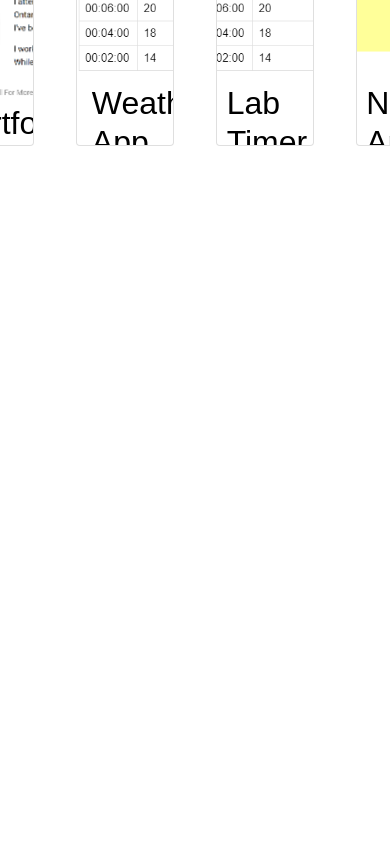
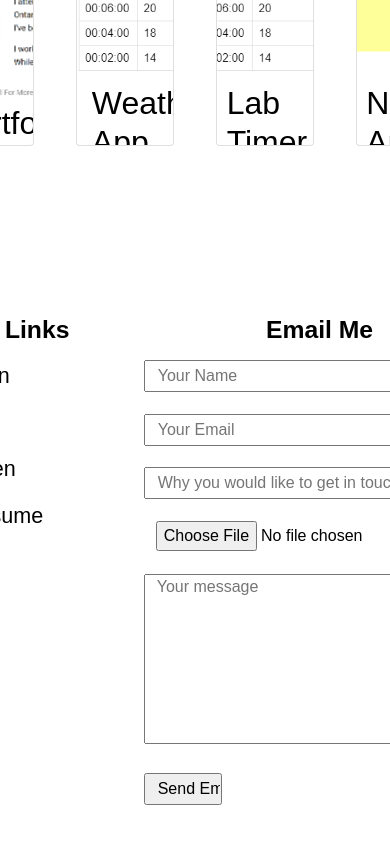
Before and after one commit to Ben-Langlois/Portfolio, a React (Create React App) app in the folder portfolio/: page / in a window 390 px wide. Shown: the part 1096-1940 px from the top of the page. Before the commit the page ends 1369 px from the top, so only its background shows below. Built offline with nearby package versions, Linux system fonts and the light colour scheme; a web font is replaced by a local one.

Commit message:
have the contact seciton populated just need to make email form and email copy button functional

```diff
--- a/portfolio/src/App.js
+++ b/portfolio/src/App.js
@@ -135,8 +135,8 @@ const Header = () => {
       <div className="nav-links">
         <ul>
           <li><a className="link" href="#top">About</a></li>
-          <li><a className="link" href="#filters">Projects</a></li>
-          <li><a className="link" href="#contact-container">Contact</a></li>
+          <li><a className="link" href="#project-section">Projects</a></li>
+          <li><a className="link" href="#contact">Contact</a></li>
         </ul>
       </div>
     </header>
@@ -175,6 +175,7 @@ const Landing = () => {
       <div id='projects'>
         <Project/>
       </div>
+      <Contact />
     </div>
   )
 }
@@ -195,7 +196,6 @@ const Project = () => {
   const onFilterClick = (e) => {
     let type = e.target.textContent.toLowerCase();
 
-
     if(type == 'difficulty'){   // if difficulty was clicked
       setCards([...cards].sort((a, b) => (a.diff < b.diff) ? 1 : (a.diff > b.diff) ? -1 : 0));
       $('#difficulty').addClass('enabled');         // give active filter the ::before underline
@@ -209,7 +209,7 @@ const Project = () => {
 
   return (
     <>
-      <div class="section-header project-section" id='project-section'>
+      <div class="section-header" id='project-section'>
         <h1><b>Some of my Projects</b></h1>
         <div id='filters'>
           <h5 id='recent' class='link enabled' onClick={onFilterClick}>Recent</h5>
@@ -261,70 +261,30 @@ const Project = () => {
 /*Contact
   - has contact info, form, links to github linkedIn etc
 */
-class ContactMe extends React.Component {
-  constructor(props) {
-    super(props);
-    // Don't call this.setState() here!
-
-    this.toClipboard = this.toClipboard.bind(this);
-  }
-
-  // onHover() {
-
-  // }
-
-  toClipboard() {
-    navigator.clipboard.writeText('ben.langlois02@gmail.com');
-
-    // var tooltip = document.getElementById("myTooltip");
-    // tooltip.innerHTML = "Copied: " + copyText.value;
-  }
-
-  // outFunc() {
-  //   var tooltip = document.getElementById("myTooltip");
-  //   tooltip.innerHTML = "Copy to clipboard";
-  // }
-
-  render(){
-    return(
-      <div id='contact-container' class='tag'>
-        <div class='section-header'>
-          <h1><b>Some of my Links</b></h1>
-        </div>
-        <div class='socials-container'>
-          {/* Could add Instagram one later if i make a photography IG*/}
-          <a href='https://www.linkedin.com/in/benjaminlanglois/'>
-            <div class='social-link-container--left linkedIn'>
-              <span class='social-link'>
-                <svg class='icon' xmlns="http://www.w3.org/2000/svg" version="1.1" viewBox="0 0 50 50">
-                  <path d={linkedin} fill="#ffffff"></path>
-                </svg>
-                LinkedIn
-              </span>
-            </div>
-          </a>
-          <a href='https://github.com/Ben-Langlois'>
-            <div class='social-link-container github'>
-              <span class='social-link'>
-                <svg class="icon" version="1.1" xmlns="http://www.w3.org/2000/svg" viewBox="0 0 50 50">
-                  <path d="M24.999,2.48c-12.75,0-23.087,10.338-23.087,23.09c0,10.199,6.613,18.854,15.791,21.907 c1.154,0.211,1.518-0.474,1.518-1.084c0-0.547,0.011-2.082,0-4.01c-6.422,1.398-7.753-3.038-7.753-3.038 c-1.048-2.671-2.562-3.377-2.562-3.377c-2.095-1.433,0.158-1.407,0.158-1.407c2.317,0.163,3.538,2.383,3.538,2.383 c2.059,3.522,5.403,2.505,6.717,1.916c0.21-1.491,0.808-2.51,1.468-3.087C15.66,35.188,10.27,33.211,10.27,24.361 c0-2.521,0.9-4.581,2.376-6.194c-0.239-0.584-1.031-2.932,0.226-6.112c0,0,1.939-0.62,6.349,2.369 c1.841-0.513,3.817-0.768,5.78-0.777c1.962,0.009,3.938,0.264,5.781,0.777c4.409-2.988,6.346-2.369,6.346-2.369 c1.258,3.18,0.466,5.528,0.229,6.112c1.478,1.613,2.373,3.673,2.373,6.194c0,8.872-5.397,10.823-10.543,11.392 c0.828,0.717,1.582,2.101,1.582,4.255c0,2.887,0,5.632,0,6.392c0,0.617,0.372,1.302,1.544,1.076 c9.167-3.059,15.776-11.708,15.776-21.905C48.089,12.818,37.75,2.48,24.999,2.48z" fill="#ffffff"></path>
-                </svg>
-                GitHub
-              </span>
-            </div>
-          </a>
-          <div class='social-link-container--right email' onClick={this.toClipboard}>
-            <span class='social-link'>
-              <svg class="icon" version="1.1" xmlns="http://www.w3.org/2000/svg" viewBox="0 0 24 24">
-                <path d="M0 3v18h24v-18h-24zm6.623 7.929l-4.623 5.712v-9.458l4.623 3.746zm-4.141-5.929h19.035l-9.517 7.713-9.518-7.713zm5.694 7.188l3.824 3.099 3.83-3.104 5.612 6.817h-18.779l5.513-6.812zm9.208-1.264l4.616-3.741v9.348l-4.616-5.607z" fill="#ffffff"></path>
-              </svg>
-              Email
-            </span>
-          </div>
-        </div>
+const Contact = () => {
+  return(
+    <div id='contact'>
+      <div id='links'>
+        <h2>My Links</h2>
+        <a href='https://www.linkedin.com/in/benjaminlanglois/'><h4 class='link'>LinkedIn</h4></a><br/>
+        <a href='https://github.com/Ben-Langlois'><h4 class='link'>Github</h4></a><br/>
+        <a href='https://codepen.io/your-work/'><h4 class='link'>Codepen</h4><br/></a>
+        <a href='https://docs.google.com/document/d/1bAq0VLqmZs8bxvqMgSMDWUI_VaFw25q8-ZHP8PEewIg/edit#heading=h.y7d3xdxnr44m'><h4 class='link'>My Resume</h4></a><br/>
+        <h4 class='link'>Email</h4>
       </div>
-    );
-  }
+      <div id='form'>
+        <h2>Email Me</h2>
+        <form>
+          <input type="text" id="name" name="name" placeholder="Your Name" required/>
+          <input type="text" id="email" name="email" placeholder="Your Email" required/>
+          <input type="text" id="subject" name="subject" placeholder="Why you would like to get in touch with me"/>
+          <input type="file" id="file" name="file" placeholder="Attachments"/>
+          <textarea type="text" id="message" name="fname" placeholder="Your message" rows="7" required></textarea>
+          <input type="button" id='submit' name='submit' value="Send Email"/>
+        </form>
+      </div>
+    </div>
+  )
 }
 
 // markup
@@ -333,9 +293,6 @@ class Portfolio extends React.Component {
     return(
       <>
         <Landing />
-        {/* <About />
-        <Projects />
-        <ContactMe /> */}
       </>
     )
   }
--- a/portfolio/src/styles/styles.scss
+++ b/portfolio/src/styles/styles.scss
@@ -79,7 +79,8 @@ html, body {
         height: 15vh;
         position: fixed;
         width: 100%;
-        transition: all 0.4s ;
+        transition: all 0.4s;
+        z-index: 2;
 
         /* NavBar */
         .nav-links{
@@ -129,7 +130,7 @@ html, body {
     #projects{
         grid-area: projects;
         width: clamp(600px, 60vw, 1100px);
-        margin: 15vh 0;
+        margin: 15vh 0 10vh 0;
 
         #project-section{
             h1{
@@ -176,7 +177,7 @@ html, body {
                         "."
                         "title"
                         "desc"
-                        "links";
+                        "contact";
                     // grid-template-columns: 4;
                     grid-template-rows: 85% 15% 0%;
 
@@ -206,10 +207,6 @@ html, body {
                         a{
                             align-self: center;
                             margin-left: 3%;
-
-                            #icon{
-                                // height: 90%;
-                            }
                         }
                     }
 
@@ -240,6 +237,65 @@ html, body {
                     }
             }
         }
+    }
+
+    #contact{
+        display: flex;
+        grid-area: contact;
+        height: 60vh;
+        margin: 10vh 0;
+
+        #links{
+            width: 35%;
+            border-left: 2px solid black;
+
+            h2{
+                font-weight: bold;
+                margin-left: 15%;
+                justify-self: center;
+
+            }
+
+            h4{
+                margin: 5% 0 5% 15%;
+                display: inline-flex;
+
+            }
+        }
+
+        #form{
+            width: 65%;
+
+            h2{
+                font-weight: bold;
+                margin-left: 10%;
+                justify-self: center;
+            }
+
+            form{
+                // display: flex;
+                // height: auto;
+
+               input{
+                    margin: 2% 0% 3.5% 10%;
+                    width: 70%;
+                    height: 2rem;
+                    padding-left: 3%;
+                }
+
+                textarea{
+                    margin: 2% 0% 3.5% 10%;
+                    width: 70%;
+                    padding-left: 3%;
+                }
+
+                #submit{
+                    width: 20%;
+                }
+            }
+
+        }
+
     }
 }
 
@@ -296,7 +352,6 @@ html, body {
     }
 
 }
-
 .enabled::before{
     visibility: visible;
     transform: scaleX(1);
@@ -435,14 +490,6 @@ html, body {
         }
     }
 
-    #skill-chart-container{
-        margin: 0 auto;
-        width: clamp(80vw, 100%, 60vw);
-
-        #skill-chart{
-            // width: 70vw !important;
-        }
-    }
 
     #project-container{
 
```
